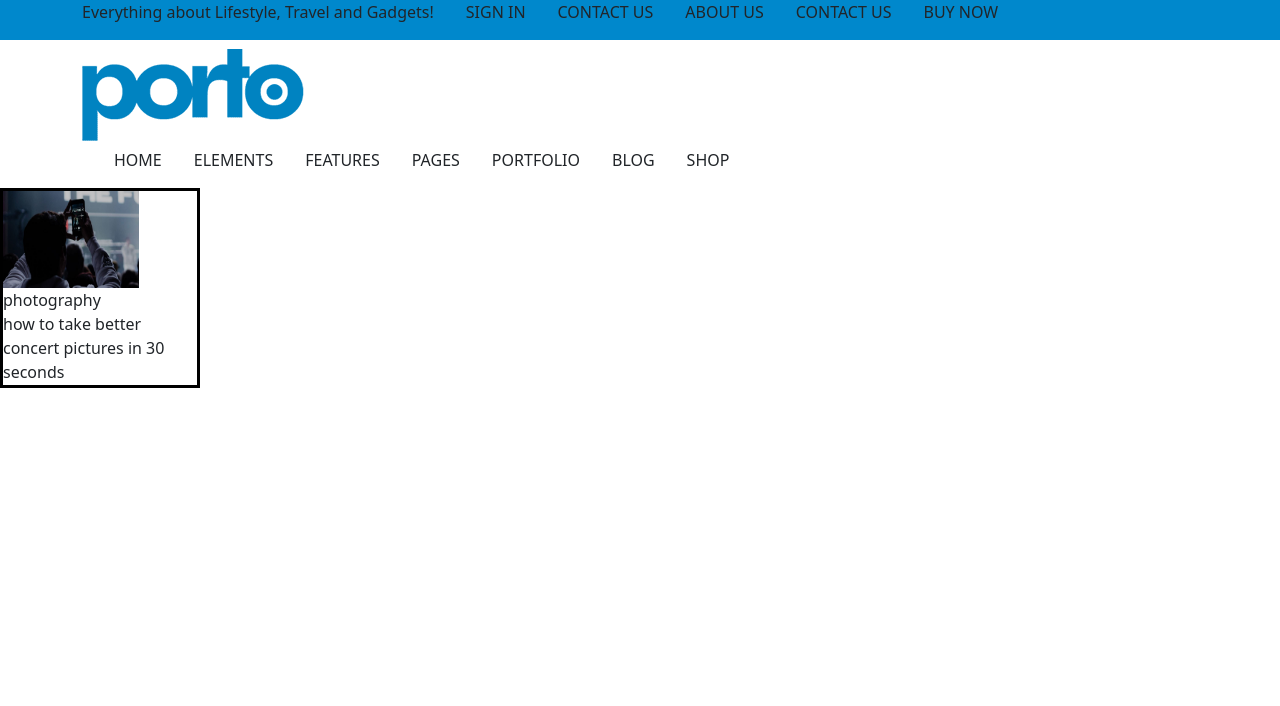
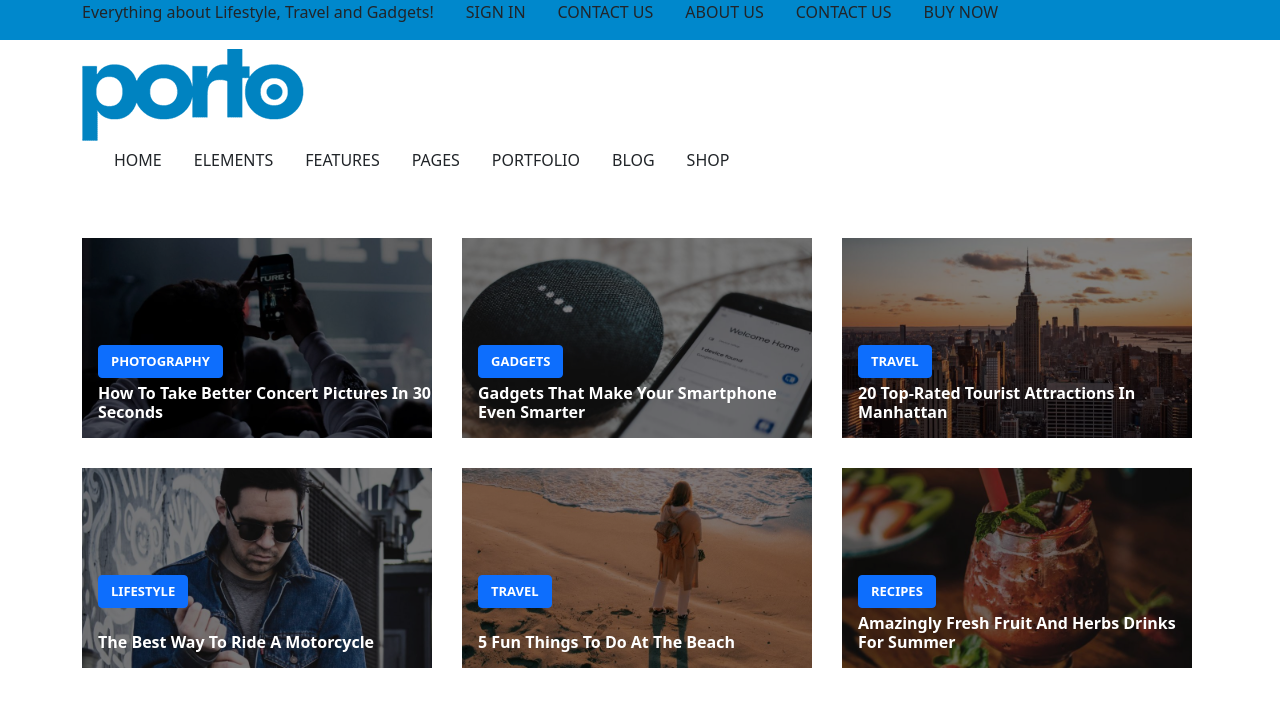
Before and after one commit to ClaudiaLanzoni/proj-html-vuejs, a Vue app: page / in a window 1280 px wide. Shown: the top 706 px of the page. Built offline with nearby package versions, Linux system fonts and the light colour scheme.

Commit message:
topicCard object creation, printed cardJumbotron + layout

```diff
--- a/src/components/CardJumbotron.vue
+++ b/src/components/CardJumbotron.vue
@@ -1,17 +1,18 @@
 <template>
     <div>
+        <div class="topic_card_container">
 
-        <div class="topic_container">
             <img :src="topic.imgBgPath">
-            <div>{{topic.topic}}</div>
-            <div>{{topic.title}}</div>
 
-       <!--
-           <div :style="{ 'background-image': `url(${element.src})` }"></div>
-           <img :src="element.src">
-            <div v-bind:style="{ 'background-image': 'url(../assets/images/img/blog-46.jpg)' }"></div>
-        -->
+            <button class="bottom_left_topic btn btn-primary">{{topic.topic}}</button>
+            <h6 class="bottom_left_title">{{topic.title}}</h6>
+
         </div>
+
+        <!-- <img :src="element.src"> -->
+        <!-- <div :style="{ 'background-image': 'url(' + require(`../assets/img/${imgBgPath}`) + ')' }"></div> -->
+        <!--<div v-bind:style="{ 'background-image': 'url(../assets/images/img/blog-46.jpg)' }"></div>-->
+
     </div>
 </template>
 
@@ -21,7 +22,7 @@ export default {
     props : ['topic'],
     data : function () {
         return {
-
+        backgroundimg : true
     }
     }
 }
@@ -30,15 +31,34 @@ export default {
 <style scoped lang="scss">
 @import "../style/variables.scss";
 
-.topic_container {
-    width: 200px;
-    height: 200px;
-    border: 3px solid black;
+    img {
+        width: 350px;
+        height: 200px;
+        object-fit: cover;
+        filter: brightness(50%);
+    }
 
-    img {
-        width: 70%;
-        height: 50%;
+    .topic_card_container {
+        position: relative;
+        margin-bottom: 30px;
     }
-}
 
+    .bottom_left_topic {
+        position: absolute;
+        bottom: 60px;
+        left: 16px;
+        color: $whiteColor;
+        text-transform: uppercase;
+        font-size: small;
+        font-weight: bold;
+    }
+
+    .bottom_left_title {
+        position: absolute;
+        bottom: 8px;
+        left: 16px;
+        color: $whiteColor;
+        font-weight: bold;
+        text-transform: capitalize;
+    }
 </style>
--- a/src/components/Header.vue
+++ b/src/components/Header.vue
@@ -1,5 +1,5 @@
 <template>
-    <div>
+        <header>
         <div class="blog_specifications_nav_wrap">
             <div class="container">
                 <!-- common blog specifications menu section-->
@@ -33,7 +33,7 @@
                 </nav>
             </section>
         </div>
-    </div>
+    </header>
 
 
 </template>
@@ -56,6 +56,10 @@ export default {
 <style scoped lang="scss">
 @import "../style/variables.scss";
 
+    header {
+        margin-bottom: 50px
+    }
+
     ul {
         list-style-type: none;
         display: inline-block;
--- a/src/components/Main.vue
+++ b/src/components/Main.vue
@@ -1,7 +1,18 @@
 <template>
   <div>
+    <main>
+      <div class="container">
+            <div class="row">
 
-    <CardJumbotron v-for="(element, index) in topicCard" :key="index" :topic="element"/>
+
+              <CardJumbotron class="col-4 d-flex justify-content-between"
+              v-for="(element, index) in topicCard" :key="index" :topic="element"/>
+
+
+          </div>
+      </div>
+    </main>
+
 
 
   </div>
@@ -20,12 +31,38 @@ export default {
   },
   data : function () {
     return {
-      topicCard : [{
-
+      topicCard : [
+        {
         imgBgPath : require('../assets/images/img/blog-46.jpg'),
         topic : 'photography',
-        title : 'how to take better concert pictures in 30 seconds'
-      }]
+        title : 'how to take better concert pictures in 30 seconds',
+        },
+        {
+        imgBgPath : require('../assets/images/img/blog-47.jpg'),
+        topic : 'gadgets',
+        title : 'gadgets that make your smartphone even smarter'
+        },
+        {
+        imgBgPath : require('../assets/images/img/blog-48.jpg'),
+        topic : 'travel',
+        title : '20 top-rated tourist attractions in manhattan'
+        },
+        {
+        imgBgPath : require('../assets/images/img/blog-49.jpg'),
+        topic : 'lifestyle',
+        title : 'the best way to ride a motorcycle'
+        },
+        {
+        imgBgPath : require('../assets/images/img/blog-50.jpg'),
+        topic : 'travel',
+        title : '5 fun things to do at the beach'
+        },
+        {
+        imgBgPath : require('../assets/images/img/blog-51.jpg'),
+        topic : 'recipes',
+        title : 'amazingly fresh fruit and herbs drinks for summer'
+        },
+        ]
 
 
 
@@ -39,4 +76,5 @@ export default {
 <style scoped lang="scss">
 @import "../style/variables.scss";
 
+
 </style>
```
